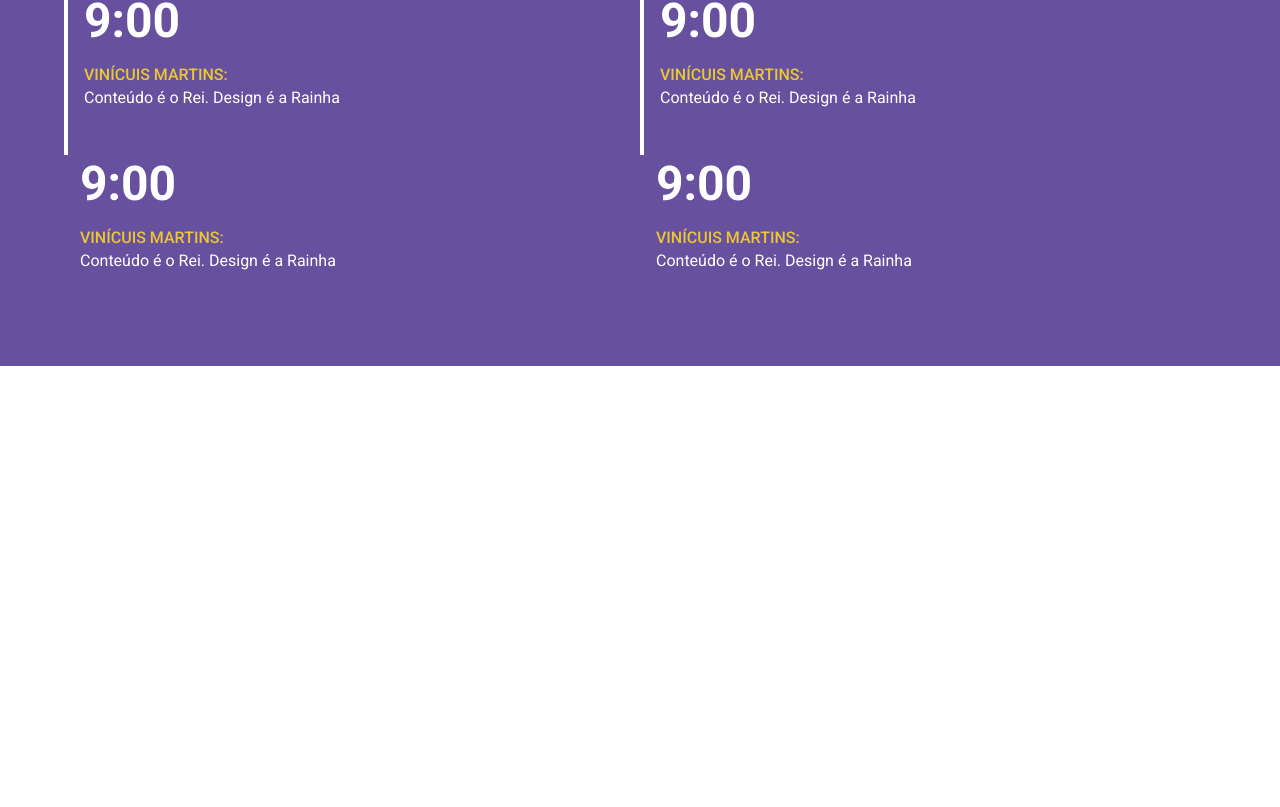
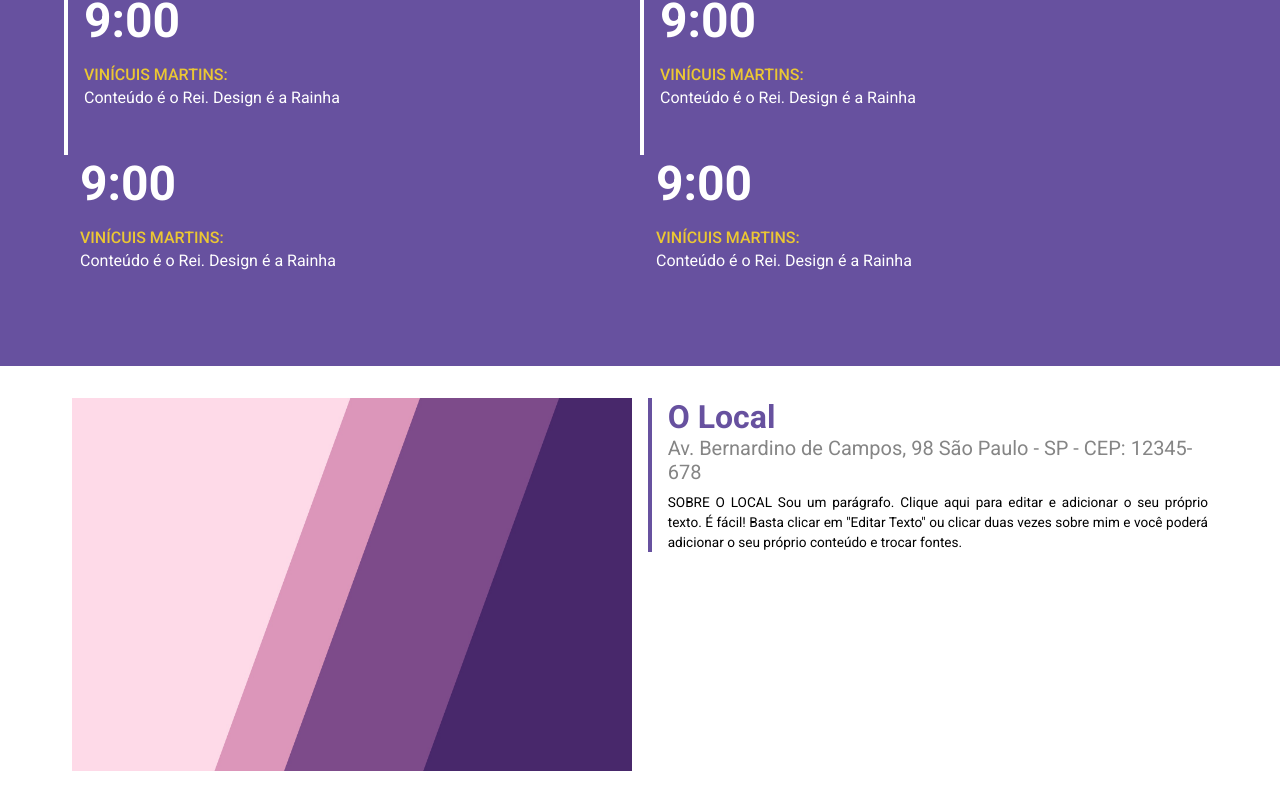
Before and after one commit to vmdev10/gestor-eventos, a React (Create React App) app: page /event in a window 1280 px wide. Shown: the part 2280-3087 px from the top of the page. Before the commit the page ends 2646 px from the top, so only its background shows below. Built offline with nearby package versions, Linux system fonts and the light colour scheme.

Commit message:
Created and styled the Local section

```diff
--- a/src/Pages/Event/Event.css
+++ b/src/Pages/Event/Event.css
@@ -134,6 +134,38 @@
   color: var(--white);
 }
 
+.Location {
+  background-color: var(--light-gray);
+  display: flex;
+  flex-direction: column;
+
+
+  padding: 2rem 1rem;
+}
+
+.Location div img {
+  width: 100%;
+}
+
+.LocationAddress h1 {
+  color: var(--primary);
+  padding: .5rem 0;
+}
+
+.LocationAddress span {
+  color: #858585;
+  font-size: 1.25rem;
+  padding: .5rem 0;
+}
+
+.LocationAddress p {
+  font-size: .85rem;
+  line-height: 1.25rem;
+  display: flex;
+  text-align: justify;
+  padding-top: .5rem;
+}
+
 @media (min-width: 425px) {
   .Programation {
     padding: 3rem 2rem;
@@ -211,6 +243,28 @@
   .AboutSpeakers h1{
     padding: 0;
   }
+
+  .Location {
+    display: flex;
+    flex-direction: row;
+    justify-content: space-between;
+    align-items: flex-start;
+  }
+
+  .Location div {
+    width: 50%;
+    margin: 0 .5rem;
+  }
+
+  .Location img{
+    width: 100%;
+    margin-right: 1rem;
+    margin-top: 0;
+  }
+
+  .LocationAddress h1{
+    padding: 0;
+  }
 }
 
 @media (min-width: 800px) {
@@ -259,6 +313,15 @@
     border-left: 4px solid var(--primary);
   }
 
+  .Location {
+    padding: 2rem 4rem;
+  }
+
+  .Location .LocationAddress {
+    padding-left: 1rem;
+    border-left: 4px solid var(--primary);
+  }
+
 }
 
 @media (min-width: 1024px) {
--- a/src/Pages/Event/Event.jsx
+++ b/src/Pages/Event/Event.jsx
@@ -112,7 +112,7 @@ function Event() {
       </div>
 
       <div className="Programation">
-          <h1>Programação</h1>
+        <h1>Programação</h1>
 
         <div className="ProgramationContainer">
           <div>
@@ -145,6 +145,27 @@ function Event() {
           </div>
         </div>
       </div>
+
+      <div className="Location">
+        <div>
+          <img src="/images/banner-gradient.jpg" alt="" />
+        </div>
+
+        <div className="LocationAddress">
+          <h1>O Local</h1>
+
+          <span>
+            Av. Bernardino de Campos, 98 São Paulo - SP - CEP: 12345-678
+          </span>
+
+          <p>
+            SOBRE O LOCAL Sou um parágrafo. Clique aqui para editar e adicionar
+            o seu próprio texto. É fácil! Basta clicar em "Editar Texto" ou
+            clicar duas vezes sobre mim e você poderá adicionar o seu próprio
+            conteúdo e trocar fontes.
+          </p>
+        </div>
+      </div>
     </>
   );
 }
```
